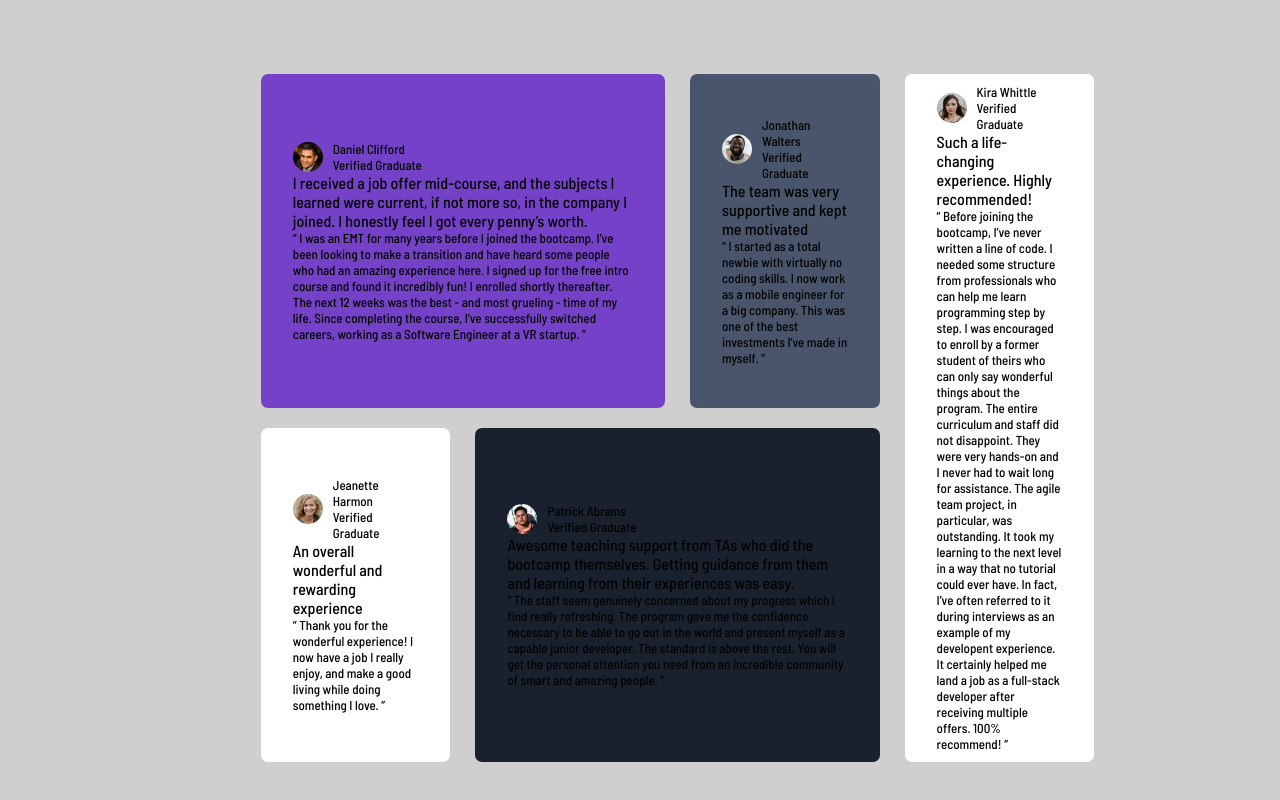
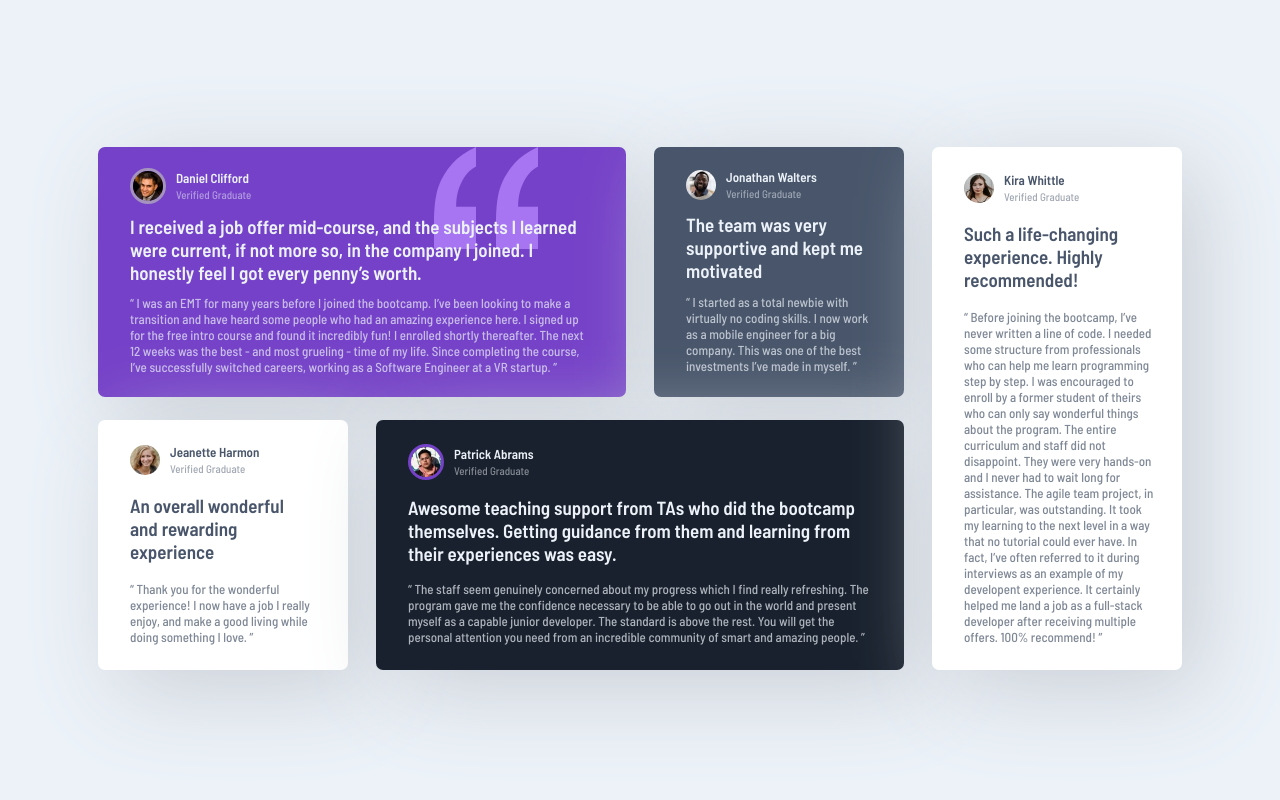
Before and after one commit to Maddouchhamza/testimonials-grid-section-main, a plain HTML site: page index.html in a window 1280 px wide. Drawn offline with Linux system fonts and the light colour scheme.

Commit message:
desktop design done completely !!

```diff
--- a/style.css
+++ b/style.css
@@ -1,50 +1,69 @@
-@import url('https://fonts.googleapis.com/css2?family=Barlow+Semi+Condensed:wght@500;600&family=Big+Shoulders+Display:wght@700&family=Inter:wght@400;700&family=Kumbh+Sans:wght@400;500;600;700&family=Lexend+Deca:wght@100;200;300;400&family=Outfit:wght@100;300;400;600&family=Red+Hat+Display:wght@300;400;500;700;900&display=swap');
+@import url('https://fonts.googleapis.com/css2?family=Barlow+Semi+Condensed:wght@200;300;400;500;600;700&family=Big+Shoulders+Display:wght@700&family=Inter:wght@400;700&family=Kumbh+Sans:wght@400;500;600;700&family=Lexend+Deca:wght@100;200;300;400&family=Outfit:wght@100;300;400;600&family=Red+Hat+Display:wght@300;400;500;700;900&display=swap');
 body{
-    background-color: hsl(0, 0%, 81%);
+    background-color: hsl(210, 46%, 95%);
     height: 100vh;
     display: flex;
     justify-content: center;
     align-items: center;
 }
 .container{
-    margin-left: 20%;
-    margin-right: 20%;
+    height: max-content;
+    margin-left: 150px;
+    margin-right: 150px;
     display: grid;
-    grid-template-columns: 25% 25% 25% 25%;
-    grid-template-rows: 50% 50%;
-    gap: 20px 25px;
+    grid-template-columns: 250px 250px 250px 250px;
+    grid-template-rows: 250px 250px;
+    gap: 23px 28px;
 }
 section{
     font-family: "Barlow Semi Condensed", sans-serif;
     border-radius: 7px;
     display: flex;
     flex-direction: column;
-    justify-content: center;
+    justify-content: space-around;
+    padding-top: 1rem;
+    padding-bottom: 1rem;
     padding-left: 2rem;
     padding-right: 2rem;
+    box-shadow: 20px 20px 90px hsl(215, 13%, 82%);
 }
 .daniel{
     background-color: hsl(263, 55%, 52%);
+    background-image: url(./images/bg-pattern-quotation.svg);
+    background-repeat: no-repeat;
+    background-position: 21rem 0rem;
+    color: hsl(210, 46%, 95%);
     grid-column: 1/3;
+}
+.daniel img{
+    border: solid 3px hsl(263, 25%, 66%);
 }
 .jonathan{
     background-color: hsl(217, 19%, 35%);
+    color: hsl(210, 46%, 95%);
     grid-column: 3/4;
 }
 .kira{
     background-color: hsl(0, 0%, 100%);
+    color: hsl(217, 19%, 35%);
     grid-column: 4/5;
     grid-row: 1/3;
+    padding-right: 23px;
 }
 .jeanette{
     background-color: hsl(0, 0%, 100%);
-
+    color: hsl(217, 19%, 35%);
     grid-column: 1/2;
+    padding-right: 2.2rem;
 }
 .partick{
     background-color: hsl(219, 29%, 14%);
+    color: hsl(210, 46%, 95%);
     grid-column: 2/4;
     grid-row: 2/3;
+}
+.partick img{
+    border: solid 3px hsl(263, 55%, 52%);
 }
 .profil{
     display: flex;
@@ -52,12 +71,24 @@ section{
 }
 img{
     width: 30px;
-    border-radius: 30px;
+    border-radius: 10rem;
     margin-right: 10px;
 }
 .name{
     font-size: 13px;
+    font-weight: 600;
+}
+span{
+    font-size: 11px;
+    opacity: 50%;
+    font-weight: 500;
+}
+.description{
+    font-weight: 600;
+    font-size: 19px;
 }
 .resume{
+    opacity: 70%;
     font-size: 13px;
+    font-weight: 500;
 }
```
